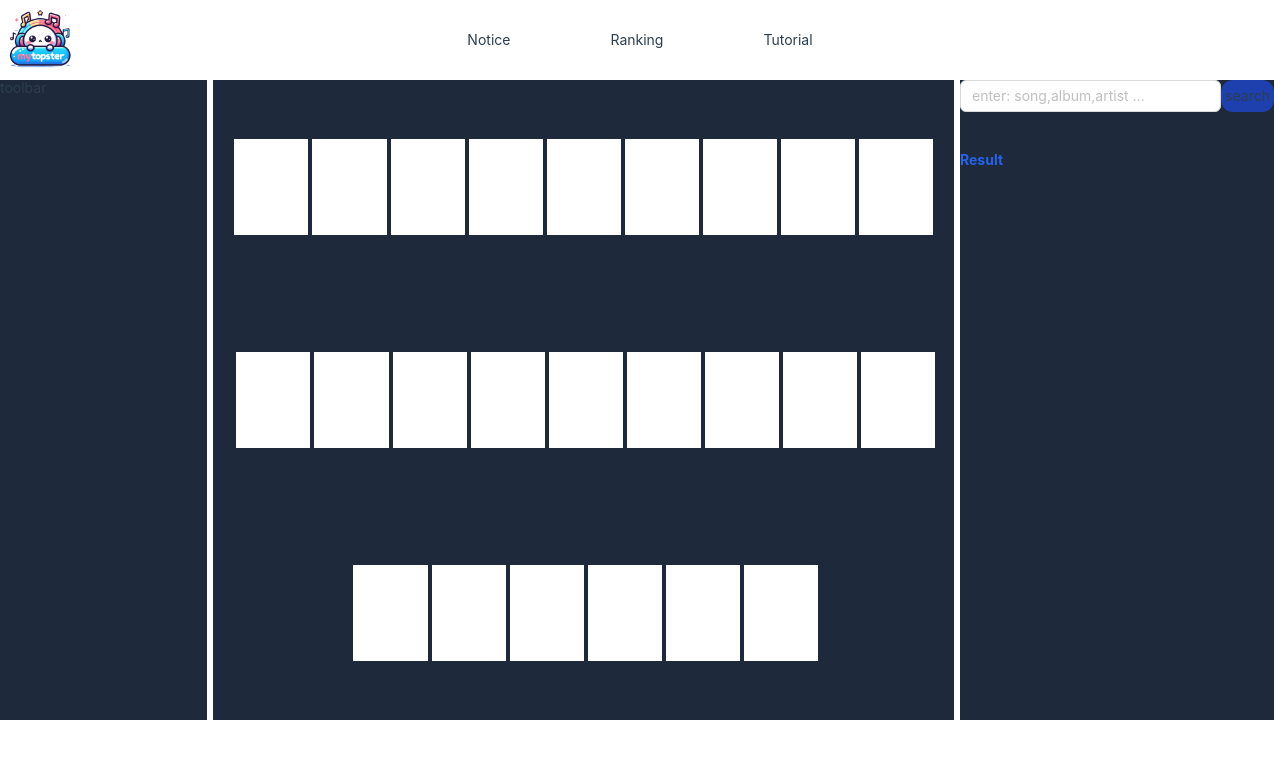
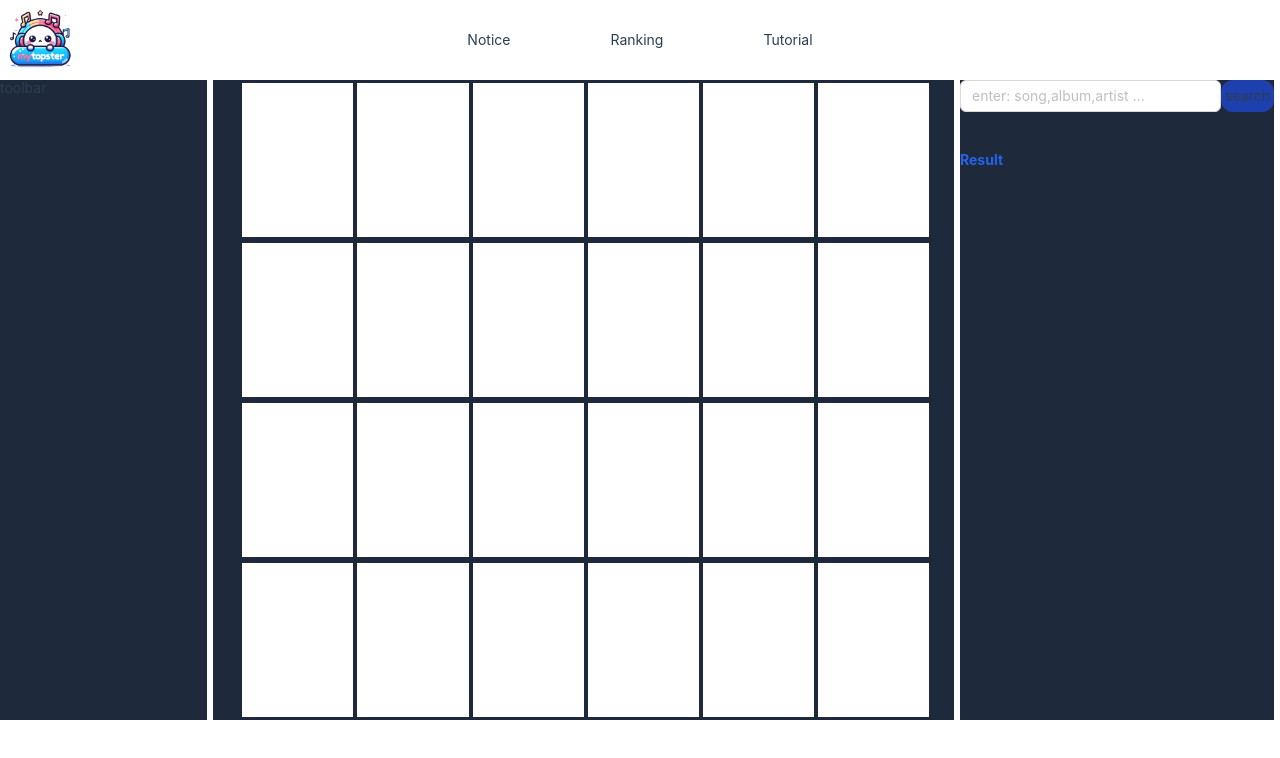
Before and after one commit to Joji6666/MyTopster-Vue, a Vue app: page /work-space in a window 1280 px wide. Shown: the top 758 px of the page. Built offline with nearby package versions, Linux system fonts and the light colour scheme.

Commit message:
grid view style 수정

```diff
--- a/src/components/pages/work-space/components/TopsterGrid.vue
+++ b/src/components/pages/work-space/components/TopsterGrid.vue
@@ -10,8 +10,8 @@ onMounted(() => {
 
   for (let index = 0; index < gridOption.tileLimit; index++) {
     tiles.push({
-      width: 10,
-      height: 15,
+      width: 15,
+      height: 24,
       imagePath: '',
       title: '',
       key: index.toString()
@@ -27,7 +27,7 @@ onMounted(() => {
       <div
         v-for="(value, index) in gridDatasStore.gridDatas"
         :key="index"
-        class="bg-white"
+        class="bg-white ml-1"
         :style="{ width: value.width + '%', height: value.height + '%' }"
         @dragover.prevent
         @drop="handleDragEnd"
@@ -36,7 +36,7 @@ onMounted(() => {
         <img
           v-show="value.imagePath"
           :src="value.imagePath"
-          :style="{ width: value.width + 'px', height: value.height + 'px' }"
+          :style="{ width: value.width + '%', height: value.height + '%' }"
         />
       </div>
     </div>
```
